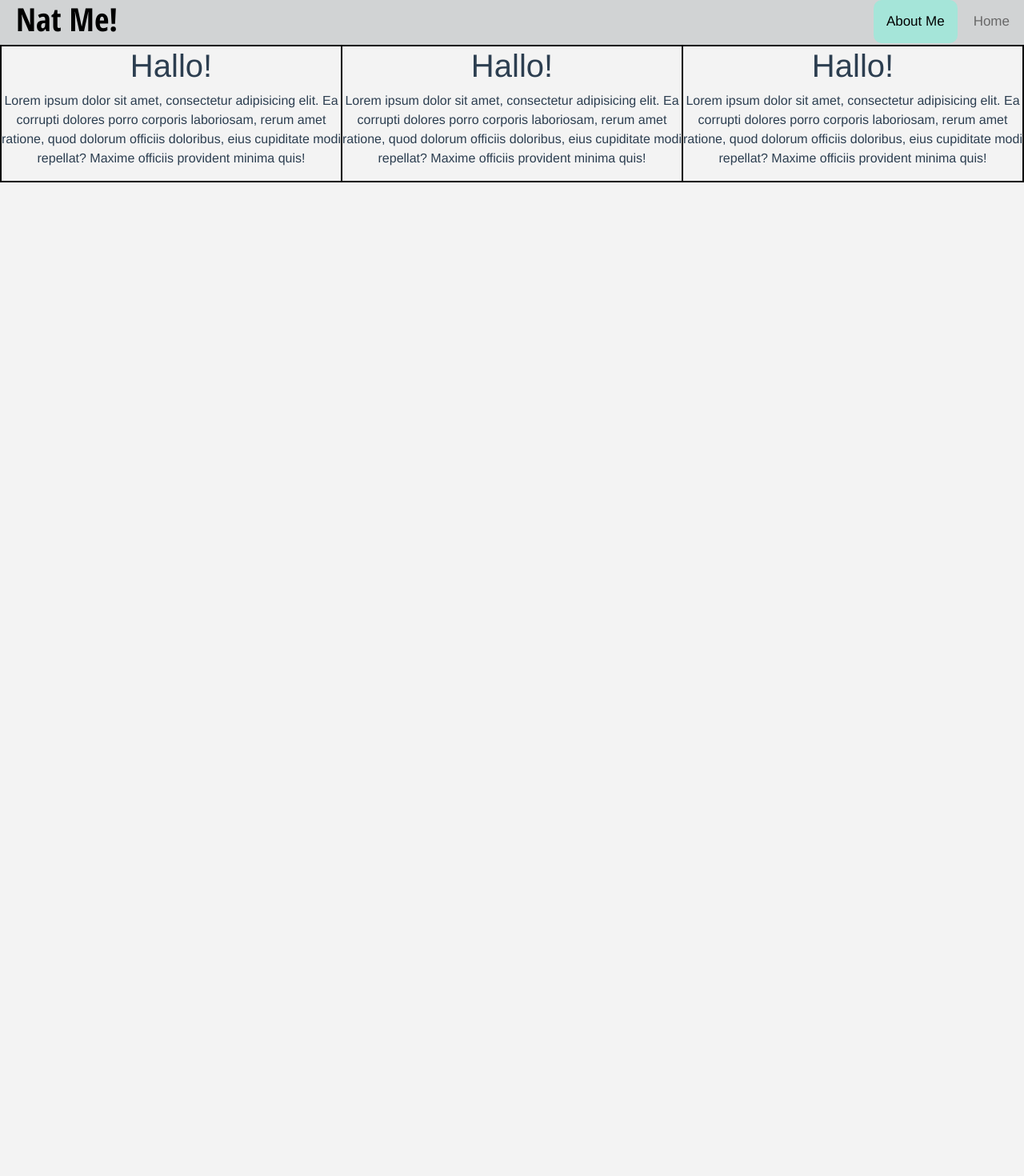
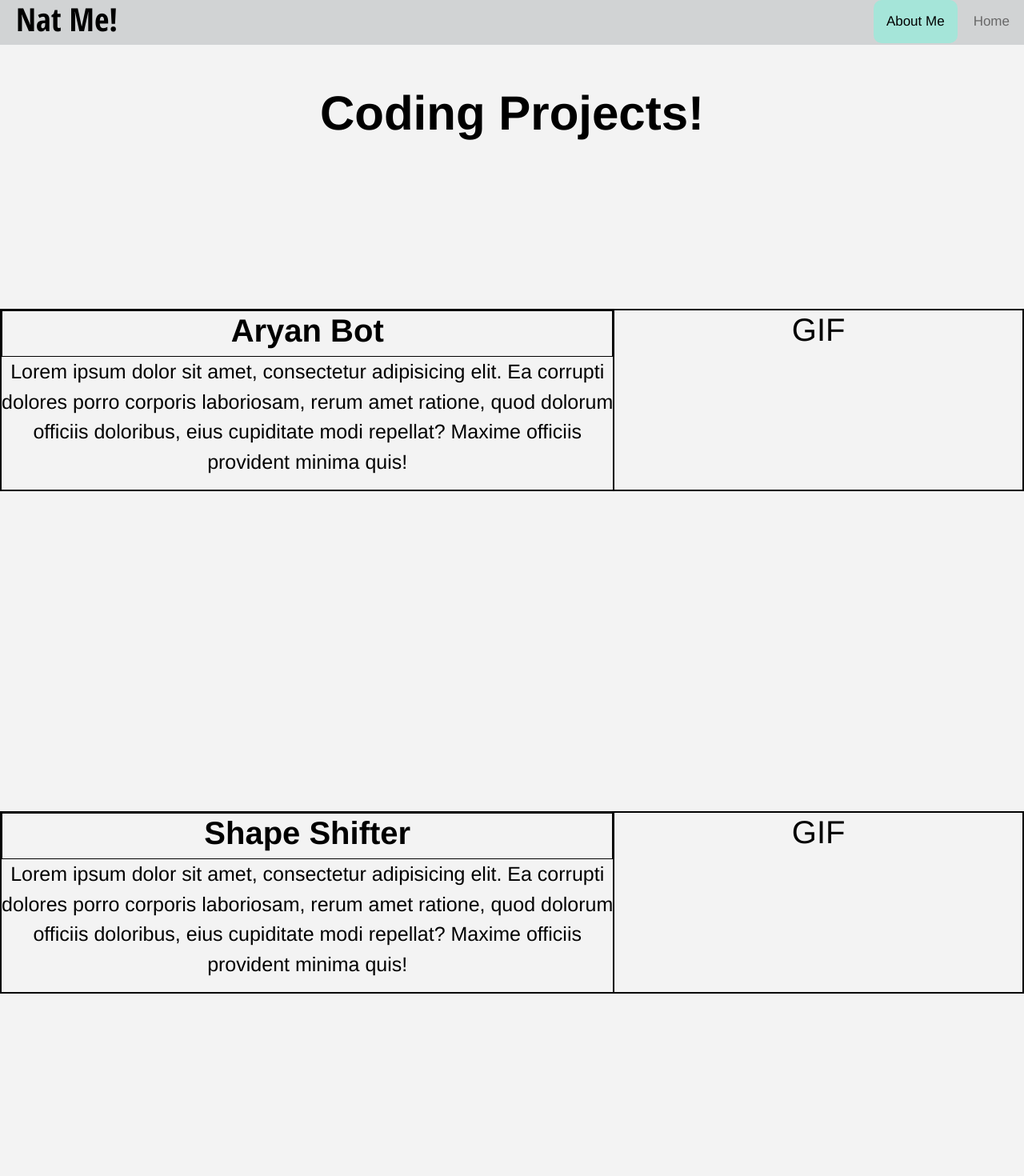
Before and after one commit to Ethea2/Nat-Me, a Vue app: page /about in a window 1280 px wide. Shown: the top 1470 px of the page at 80% size. Before the commit the page ends 800 px from the top, so only its background shows below. Built offline with nearby package versions, Linux system fonts and the light colour scheme.

Commit message:
fixed navbar problem

```diff
--- a/src/views/About.vue
+++ b/src/views/About.vue
@@ -1,22 +1,46 @@
 <template>
-<section class="about-section">
-    <div class="container-1">
+<section class="title">
+  <h1 class="section-title">Coding Projects!</h1>
+</section>
+<section class="project-section">
+  <div class="container-1">
     <div class="box-1">
-      <h1>Hallo!</h1>
-      <p>Lorem ipsum dolor sit amet, consectetur adipisicing elit. Ea corrupti dolores porro corporis laboriosam, rerum amet ratione, quod dolorum officiis doloribus, eius cupiditate modi repellat? Maxime officiis provident minima quis!</p>
+      <div class="title-container">
+        <h1>Aryan Bot</h1>
+      </div>
+      <p class="project-description">Lorem ipsum dolor sit amet, consectetur adipisicing elit. Ea corrupti dolores porro corporis laboriosam, rerum amet ratione, quod dolorum officiis doloribus, eius cupiditate modi repellat? Maxime officiis provident minima quis!</p>
     </div>
     <div class="box-2">
-      <h1>Hallo!</h1>
-      <p>Lorem ipsum dolor sit amet, consectetur adipisicing elit. Ea corrupti dolores porro corporis laboriosam, rerum amet ratione, quod dolorum officiis doloribus, eius cupiditate modi repellat? Maxime officiis provident minima quis!</p>
-    </div>
-    <div class="box-3">
-      <h1>Hallo!</h1>
-      <p>Lorem ipsum dolor sit amet, consectetur adipisicing elit. Ea corrupti dolores porro corporis laboriosam, rerum amet ratione, quod dolorum officiis doloribus, eius cupiditate modi repellat? Maxime officiis provident minima quis!</p>
+      <h1>GIF</h1>
     </div>
   </div>
 </section>
-
-
+<section class="project-section">
+  <div class="container-2">
+    <div class="box-1">
+      <div class="title-container">
+        <h1>Shape Shifter</h1>
+      </div>
+      <p class="project-description">Lorem ipsum dolor sit amet, consectetur adipisicing elit. Ea corrupti dolores porro corporis laboriosam, rerum amet ratione, quod dolorum officiis doloribus, eius cupiditate modi repellat? Maxime officiis provident minima quis!</p>
+    </div>
+    <div class="box-2">
+      <h1>GIF</h1>
+    </div>
+  </div>
+</section>
+<section class="project-section">
+  <div class="container-3">
+    <div class="box-1">
+      <div class="title-container">
+        <h1>Lola Helper</h1>
+      </div>
+      <p class="project-description">Lorem ipsum dolor sit amet, consectetur adipisicing elit. Ea corrupti dolores porro corporis laboriosam, rerum amet ratione, quod dolorum officiis doloribus, eius cupiditate modi repellat? Maxime officiis provident minima quis!</p>
+    </div>
+    <div class="box-2">
+      <h1>GIF</h1>
+    </div>
+  </div>
+</section>
 
 </template>
 
@@ -27,12 +51,38 @@ export default {
 </script>
 
 <style>
-.about-section div{
+.title{
+  padding:50px 0px 0px 0px;
+  color:black;
+}
+.section-title{
+  font-size: 60px;
+  font-weight: bold;
+}
+.project-section{
+  padding:200px 0 200px 0;
+  color:black;
+}
+.project-section div{
   border: 1px solid black;
 }
-.container-1{
+.container-1, .container-2, .container-3{
   display: flex;
-  border: 1px solid #ccc;
+  border: 1px solid rgb(255, 0, 0);
+  flex:wrap;
+}
+.box-1{
+  flex: 1.5;
+}
+.box-2{
+  flex: 1;
+}
+.project-description{
+  font-size: 25px;
+}
+.title-container h1{
+  font-size: 40px;
+  font-weight: bold;
 }
 
 </style>
```
